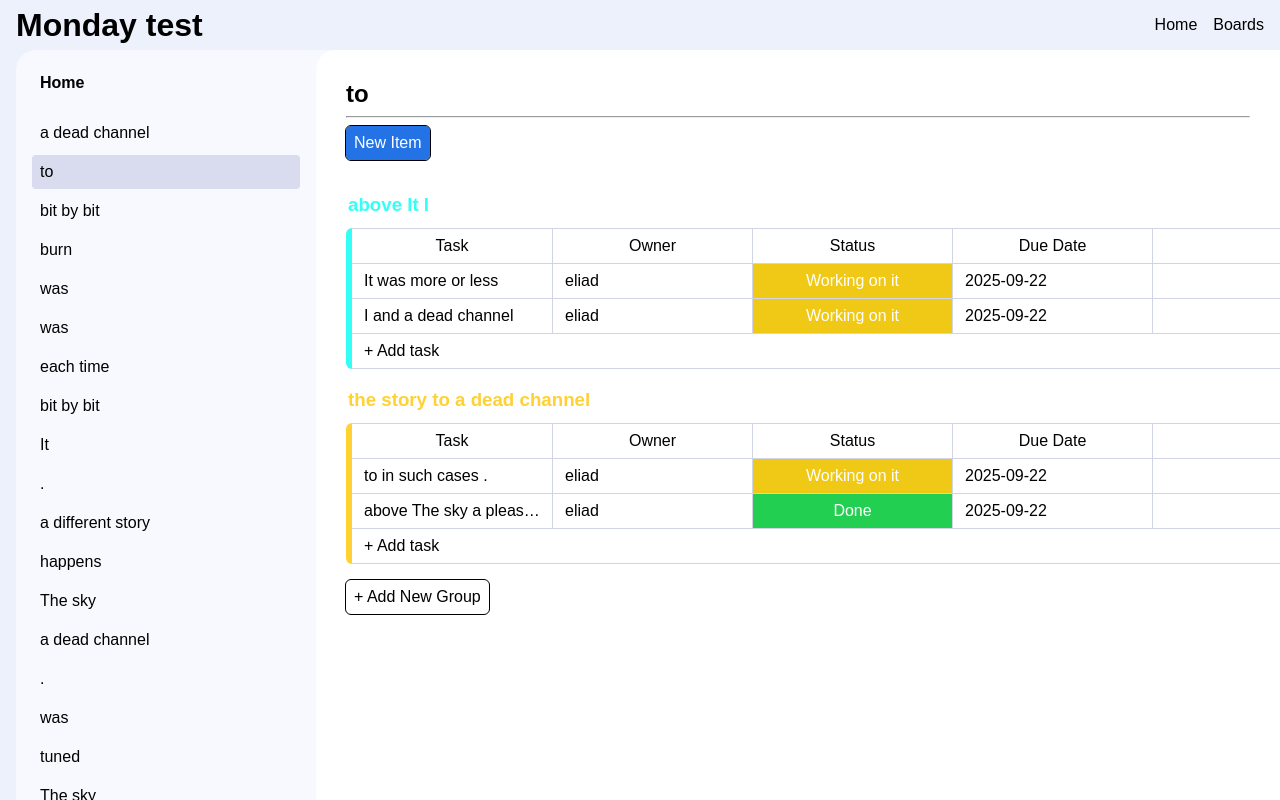
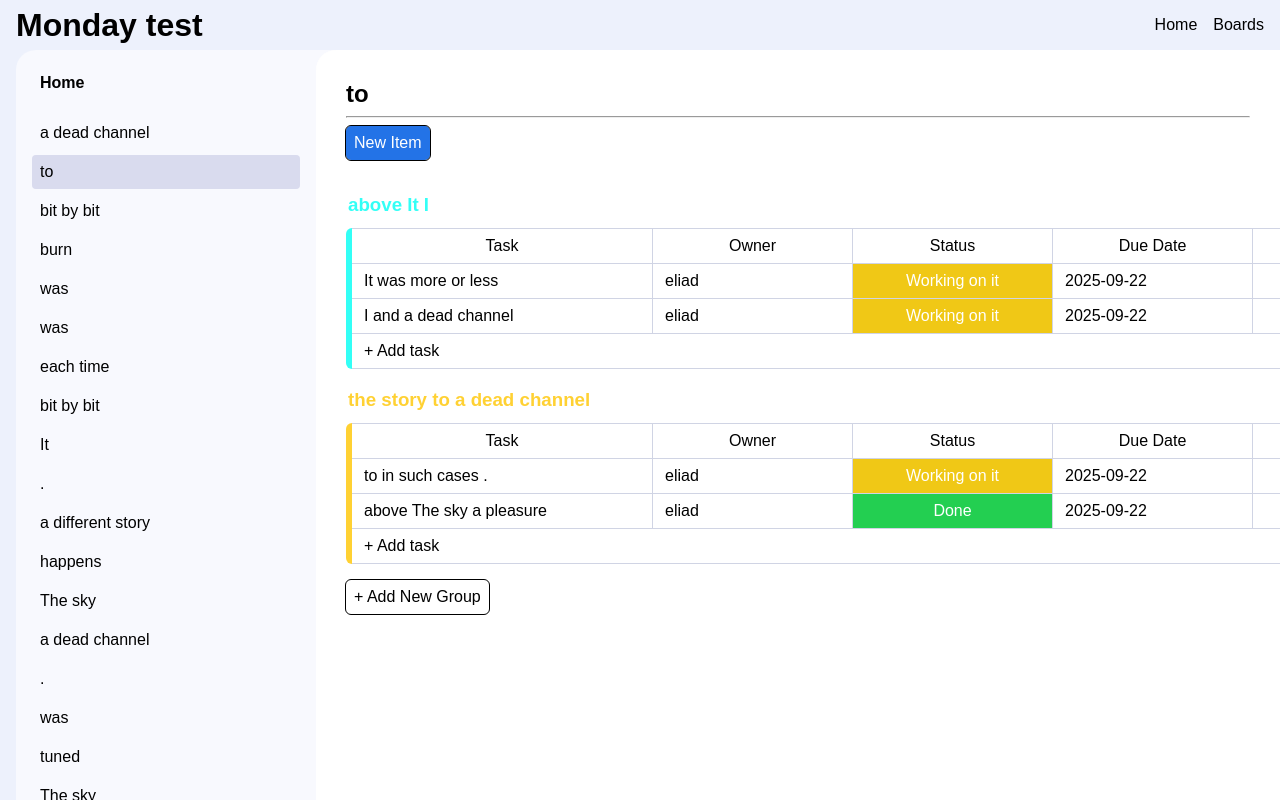
Before and after one commit to Eh2409/monday-test, a React (Vite) app: page /board/1 in a window 1280 px wide. Both pictures are taken after a click on the item "to". Built offline with nearby package versions, Linux system fonts and the light colour scheme.

Commit message:
Fix grid layout

```diff
--- a/src/assets/stlye/cmps/board/_Group.scss
+++ b/src/assets/stlye/cmps/board/_Group.scss
@@ -43,7 +43,6 @@
 
 
     .group-header {
-
         position: sticky;
         top: 140px;
         background-color: white;
@@ -67,7 +66,6 @@
                 left: 30px;
             }
 
-            // padding-inline-start: 40px;
             .remove-btn-wrapper {
                 top: 0;
                 left: -30px;
@@ -93,6 +91,7 @@
         position: relative;
         display: grid;
         grid-auto-flow: column;
+        grid-auto-columns: minmax(auto, 1fr);
         align-items: center;
         background-color: white;
 
@@ -139,7 +138,7 @@
             left: 0px;
             background-color: white;
             display: grid;
-            grid-template-columns: 30px 6px 1fr;
+            grid-template-columns: 30px 6px 300px;
             z-index: 4;
 
             &:has(.add-task) {
@@ -158,7 +157,7 @@
 
         .full-line {
             height: 100%;
-            width: 100%;
+            grid-column: 50 span;
         }
 
         &:last-of-type {
```
